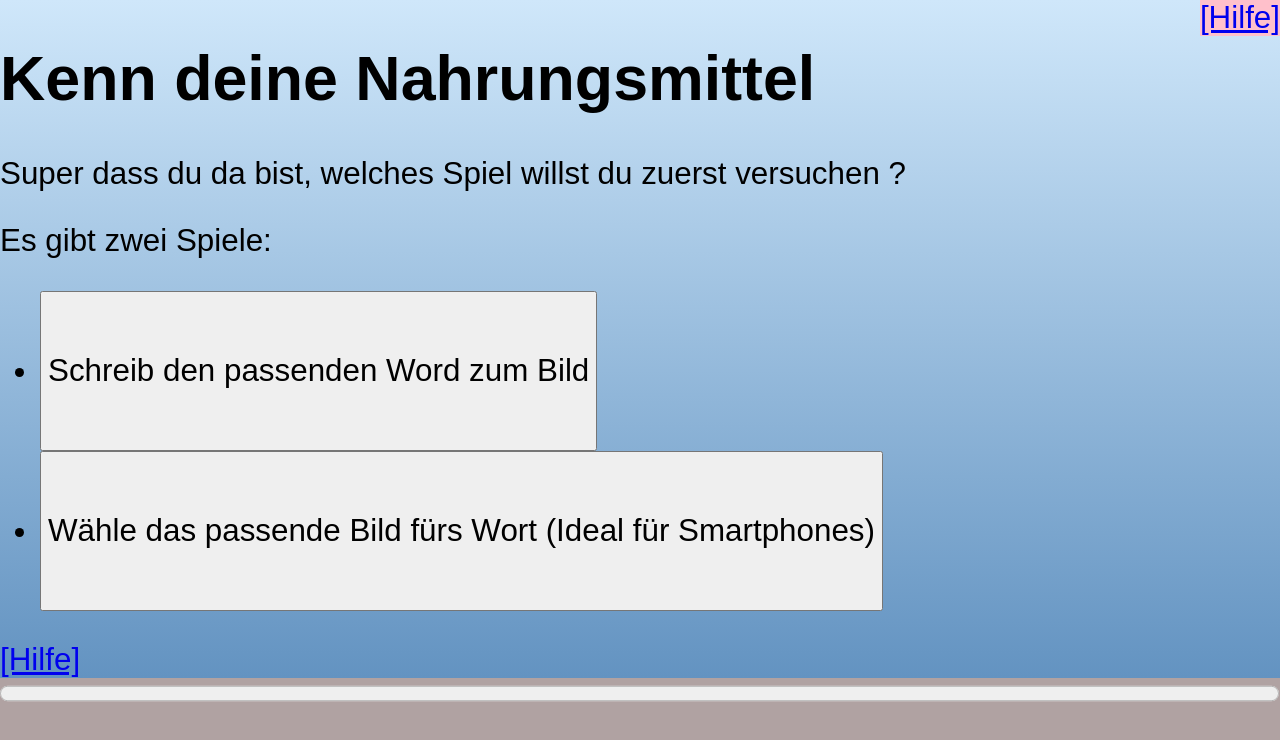
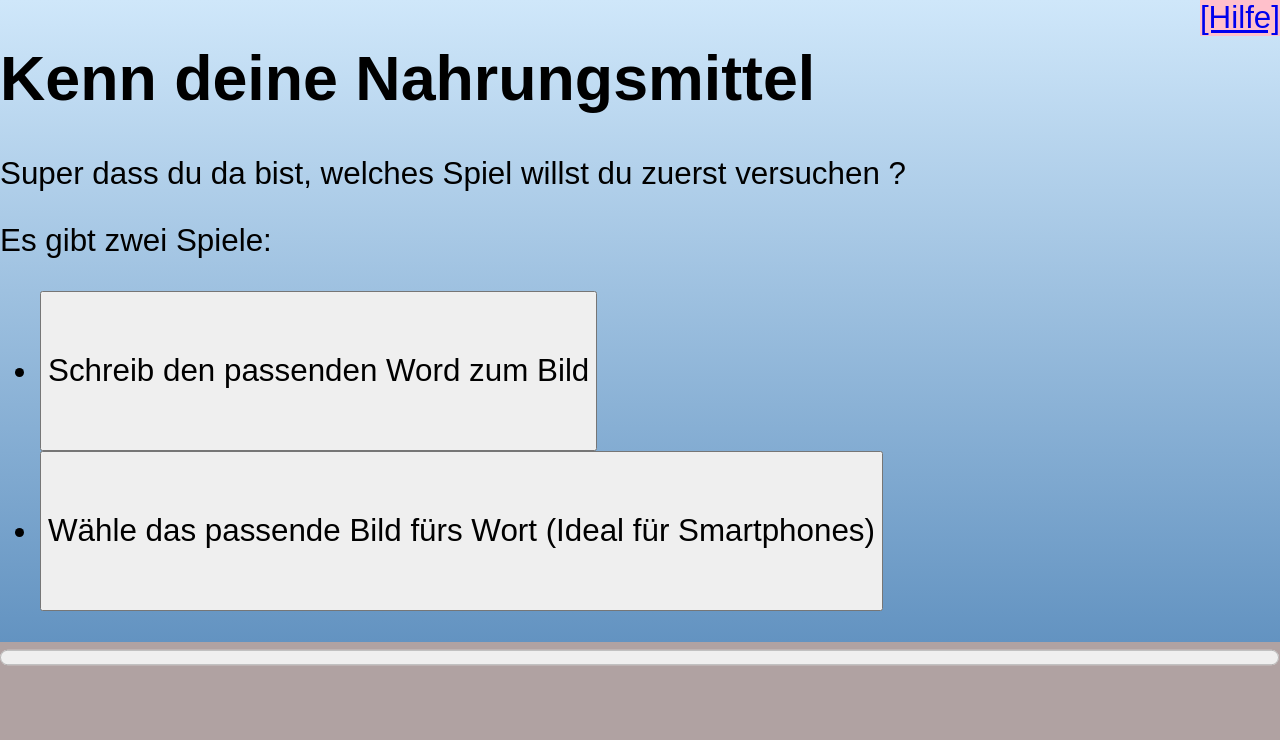
Before and after one commit to GrosSacASac/Kenn-deine-Nahrung, a plain HTML site: page index.html in a window 1280 px wide. Drawn offline with Linux system fonts and the light colour scheme.

```diff
--- a/index.html
+++ b/index.html
@@ -35,7 +35,6 @@
                 <li><button data-99-bind="click-tryAgainGame1">Schreib den passenden Word zum Bild</button></li>
                 <li><button data-99-bind="click-tryAgainGame2">Wähle das passende Bild fürs Wort (Ideal für Smartphones)</button></li>
             </ul>
-            <a title="A propos" href="html/about.html" target="_blank" rel="next">[Hilfe]</a>
         </div>
 
         <section id="game1" class="hide" data-99-bind="keypress-check" data-99-node="game1">
@@ -88,7 +87,7 @@
     </main>
 
     <aside>
-        <a title="A propos" href="html/about.html" target="_blank" rel="next">[Hilfe]</a>
+        <a title="A propos" href="html/about.html" rel="next">[Hilfe]</a>
     </aside>
 
 <!-- imported libraries -->
```
Also changed, not shown: html/template_1.html (deleted, +0 -3 lines), documentation/specification_look.md (line endings or trailing spaces), readme.md, 2 other files.
